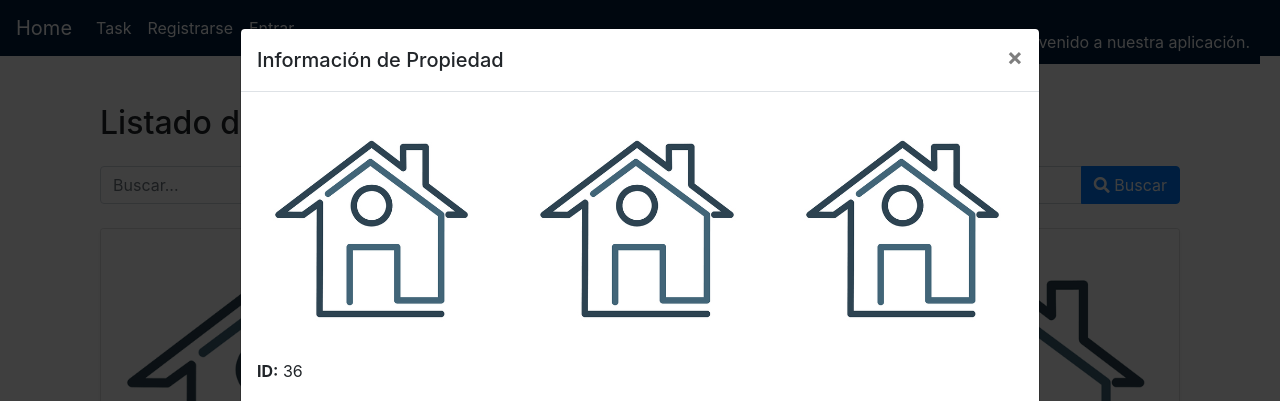
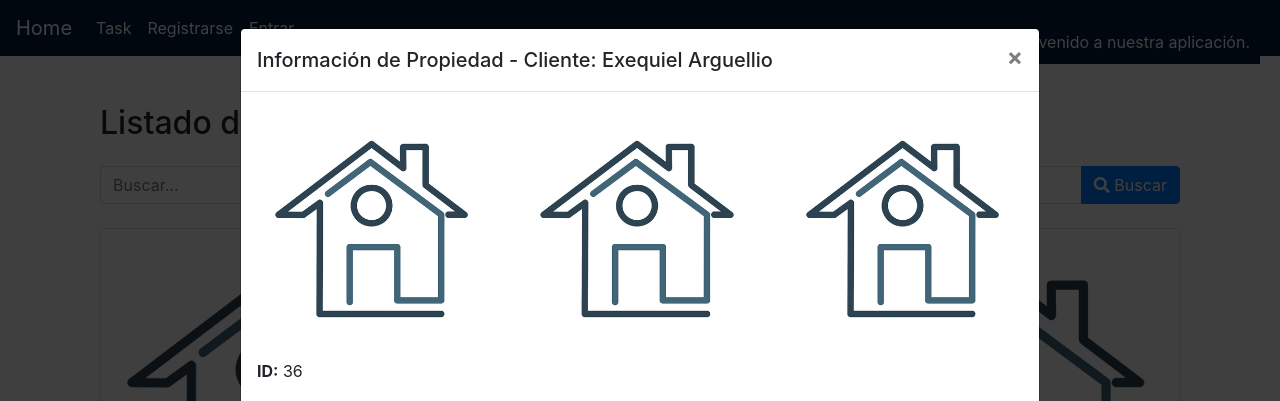
Before and after one commit to X6xHolloWx6X/DjangoWanhua, a Django app: page /propiedades-clientes/ in a window 1280 px wide, after a click on "Ver Información". Shown: the top 401 px of the page. Run offline with Django 4.2, Linux system fonts and the light colour scheme; data comes from the database, SQL or seed files in the repository; both versions use the stored data as it was after the commit; some libraries are stand-ins or nearby versions.

Commit message:
se mejoro propiedades_clientes, con cliente: propiedad.cliente.nombre_cliente

```diff
--- a/tasks/templates/propiedades_clientes.html
+++ b/tasks/templates/propiedades_clientes.html
@@ -59,7 +59,7 @@
                     <div class="modal-dialog modal-lg" role="document">
                         <div class="modal-content">
                             <div class="modal-header">
-                                <h5 class="modal-title" id="infoModalLabel{{ propiedad.ID_prop }}">Información de Propiedad</h5>
+                                <h5 class="modal-title" id="infoModalLabel{{ propiedad.ID_prop }}">Información de Propiedad - Cliente: <span id="nombreCliente{{ propiedad.ID_prop }}">{{ propiedad.cliente.nombre_cliente }}</span></h5>
                                 <button type="button" class="close" data-dismiss="modal" aria-label="Close">
                                     <span aria-hidden="true">&times;</span>
                                 </button>
```
Also changed, not shown: db.sqlite3.
